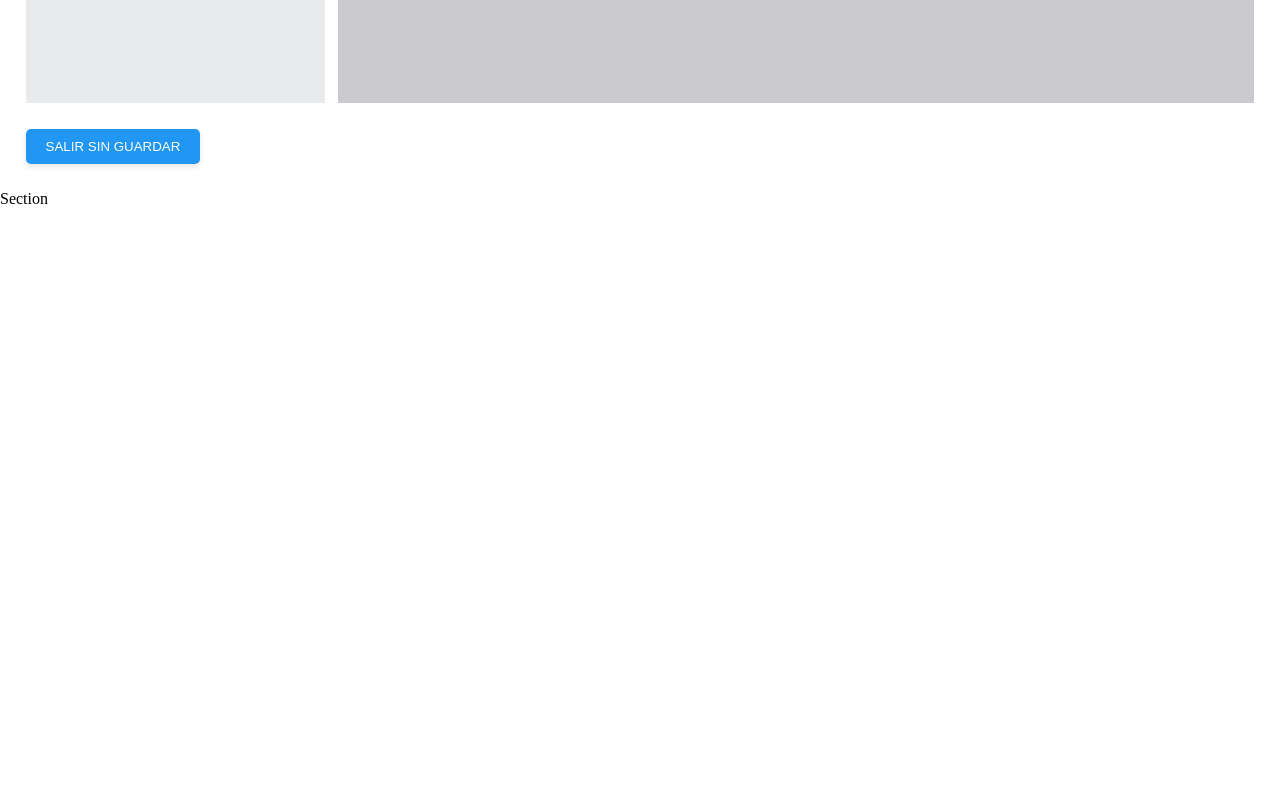
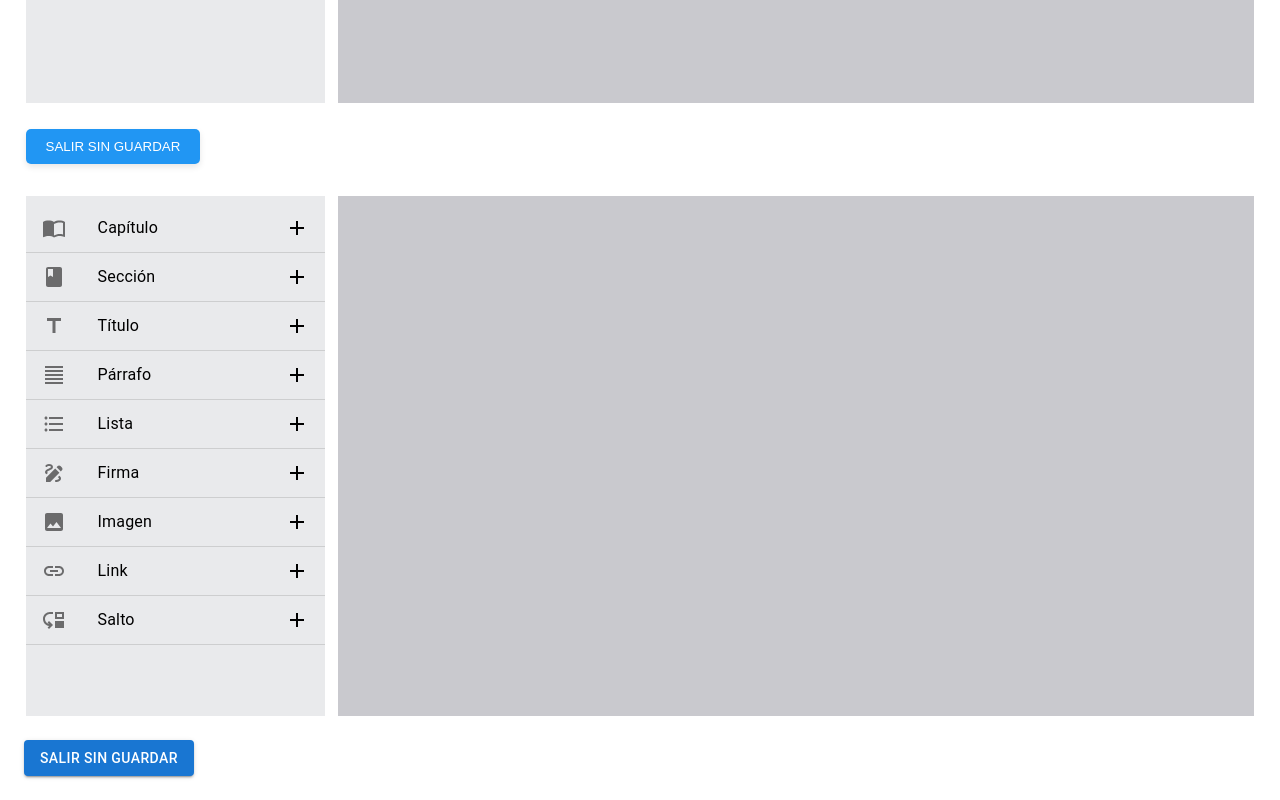
Before and after one commit to elenalope/pdf-generator-cohispania, a React (Vite) app in the folder client/: page /document/section in a window 1280 px wide. Shown: the part 559-1359 px from the top of the page. Before the commit the page ends 800 px from the top, so only its background shows below. Built offline with nearby package versions, Linux system fonts and the light colour scheme; what @react-pdf/renderer would draw is missing.

Commit message:
feat(views):Implemented menu options layout in section.jsx using Material-UI

```diff
--- a/client/package.json
+++ b/client/package.json
@@ -10,6 +10,10 @@
     "preview": "vite preview"
   },
   "dependencies": {
+    "@emotion/react": "^11.11.4",
+    "@emotion/styled": "^11.11.5",
+    "@mui/icons-material": "^5.15.16",
+    "@mui/material": "^5.15.16",
     "@react-pdf/renderer": "^3.4.4",
     "axios": "^1.6.8",
     "react": "^18.2.0",
--- a/client/src/views/Section.jsx
+++ b/client/src/views/Section.jsx
@@ -1,8 +1,143 @@
-import React from 'react'
+import React, { useState } from 'react';
+import Box from '@mui/material/Box';
+import List from '@mui/material/List';
+import ListItem from '@mui/material/ListItem';
+import ListItemButton from '@mui/material/ListItemButton';
+import ListItemIcon from '@mui/material/ListItemIcon';
+import ListItemText from '@mui/material/ListItemText';
+import Divider from '@mui/material/Divider';
+import MoveDownIcon from '@mui/icons-material/MoveDown';
+import Button from '@mui/material/Button';
+import BookIcon from '@mui/icons-material/Book';
+import ImportContactsIcon from '@mui/icons-material/ImportContacts';
+import TitleIcon from '@mui/icons-material/Title';
+import FormatAlignJustifyIcon from '@mui/icons-material/FormatAlignJustify';
+import FormatListBulletedIcon from '@mui/icons-material/FormatListBulleted';
+import ImageIcon from '@mui/icons-material/Image';
+import LinkIcon from '@mui/icons-material/Link';
+import DrawIcon from '@mui/icons-material/Draw';
+import AddIcon from '@mui/icons-material/Add';
 
-function Section() {
+const Section = () => {
+  const [section, setSection] = useState([]);
+  const [breaks, setBreaks] = useState([]);
+
+  const addSection = () => {
+    setSection([...section, 'Section']);
+  };
+
+  const addBreak = () => {
+    setBreaks([...breaks, 'Break']);
+  };
+
   return (
-    <div>Section</div>
+    <>
+    <div className='document-body'>
+      <div className='option-list'>
+      <Box>
+      <nav aria-label="main mailbox folders">
+        <List>
+        <ListItem disablePadding>
+            <ListItemButton>
+              <ListItemIcon>
+                <ImportContactsIcon />
+              </ListItemIcon>
+              <ListItemText primary="Capítulo"/>
+              <AddIcon />
+            </ListItemButton>
+          </ListItem>
+          <Divider />
+          <ListItem disablePadding>
+            <ListItemButton>
+              <ListItemIcon>
+                <BookIcon />
+              </ListItemIcon>
+              <ListItemText primary="Sección"/>
+              <AddIcon />
+            </ListItemButton>
+          </ListItem>
+          <Divider />
+          <ListItem disablePadding>
+            <ListItemButton>
+              <ListItemIcon>
+                <TitleIcon />
+              </ListItemIcon>
+              <ListItemText primary="Título"/>
+              <AddIcon />
+            </ListItemButton>
+          </ListItem>
+          <Divider />
+          <ListItem disablePadding>
+            <ListItemButton>
+              <ListItemIcon>
+                <FormatAlignJustifyIcon />
+              </ListItemIcon>
+              <ListItemText primary="Párrafo"/>
+              <AddIcon />
+            </ListItemButton>
+          </ListItem>
+          <Divider />
+          <ListItem disablePadding>
+            <ListItemButton>
+              <ListItemIcon>
+                <FormatListBulletedIcon />
+              </ListItemIcon>
+              <ListItemText primary="Lista"/>
+              <AddIcon />
+            </ListItemButton>
+          </ListItem>
+          <Divider />
+          <ListItem disablePadding>
+            <ListItemButton>
+              <ListItemIcon>
+                <DrawIcon />
+              </ListItemIcon>
+              <ListItemText primary="Firma"/>
+              <AddIcon />
+            </ListItemButton>
+          </ListItem>
+          <Divider />
+          <ListItem disablePadding>
+            <ListItemButton>
+              <ListItemIcon>
+                <ImageIcon />
+              </ListItemIcon>
+              <ListItemText primary="Imagen"/>
+              <AddIcon />
+            </ListItemButton>
+          </ListItem>
+          <Divider />
+          <ListItem disablePadding>
+            <ListItemButton>
+              <ListItemIcon>
+                <LinkIcon />
+              </ListItemIcon>
+              <ListItemText primary="Link"/>
+              <AddIcon />
+            </ListItemButton>
+          </ListItem>
+          <Divider />
+          <ListItem disablePadding>
+            <ListItemButton>
+              <ListItemIcon>
+                <MoveDownIcon />
+              </ListItemIcon>
+              <ListItemText primary="Salto"/>
+              <AddIcon />
+            </ListItemButton>
+          </ListItem>
+          <Divider />
+        </List>
+      </nav>
+    </Box>
+      </div>
+
+      <div className='pdf-background'>
+
+      </div>
+    </div>
+    <Button variant="contained" sx={{ m:3 }}>SALIR SIN GUARDAR</Button>
+    </>
   )
 }
 
```
Also changed, not shown: 1 other file (tests, documents, lock files or other folders).
